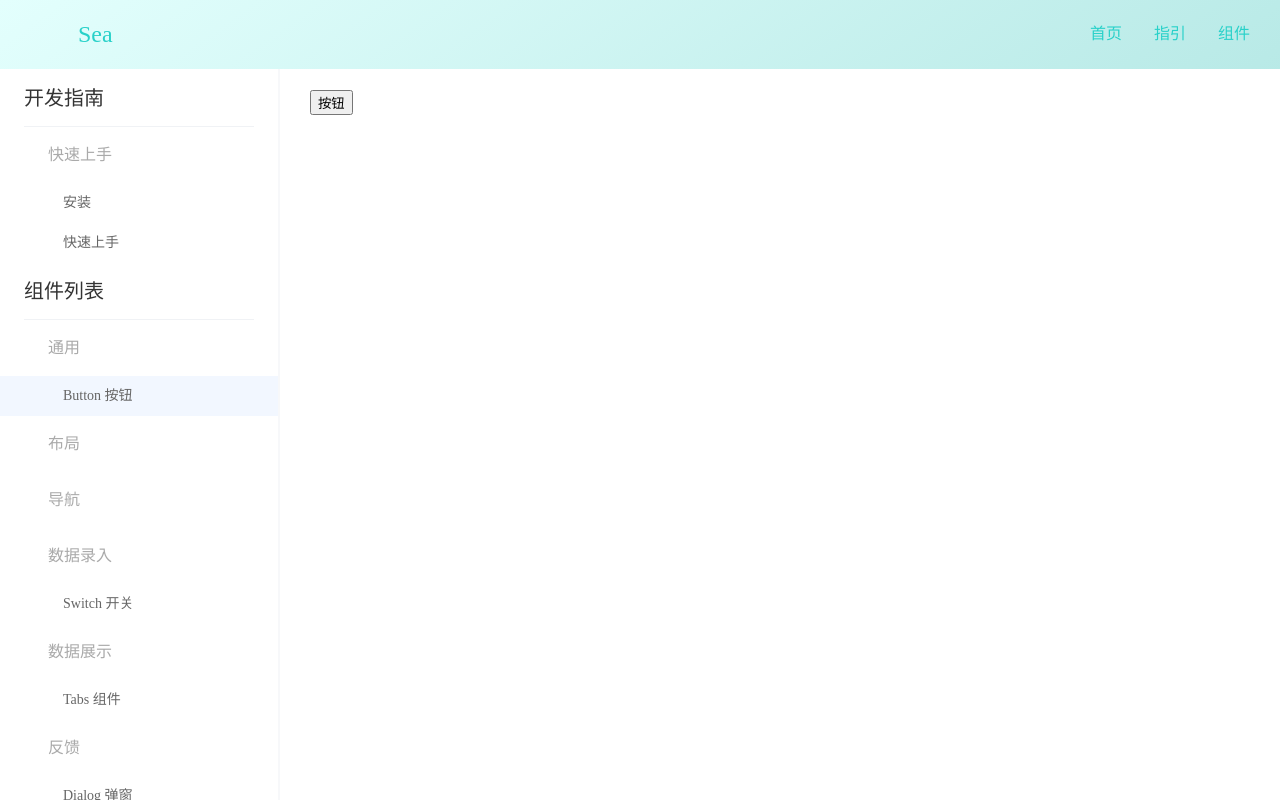
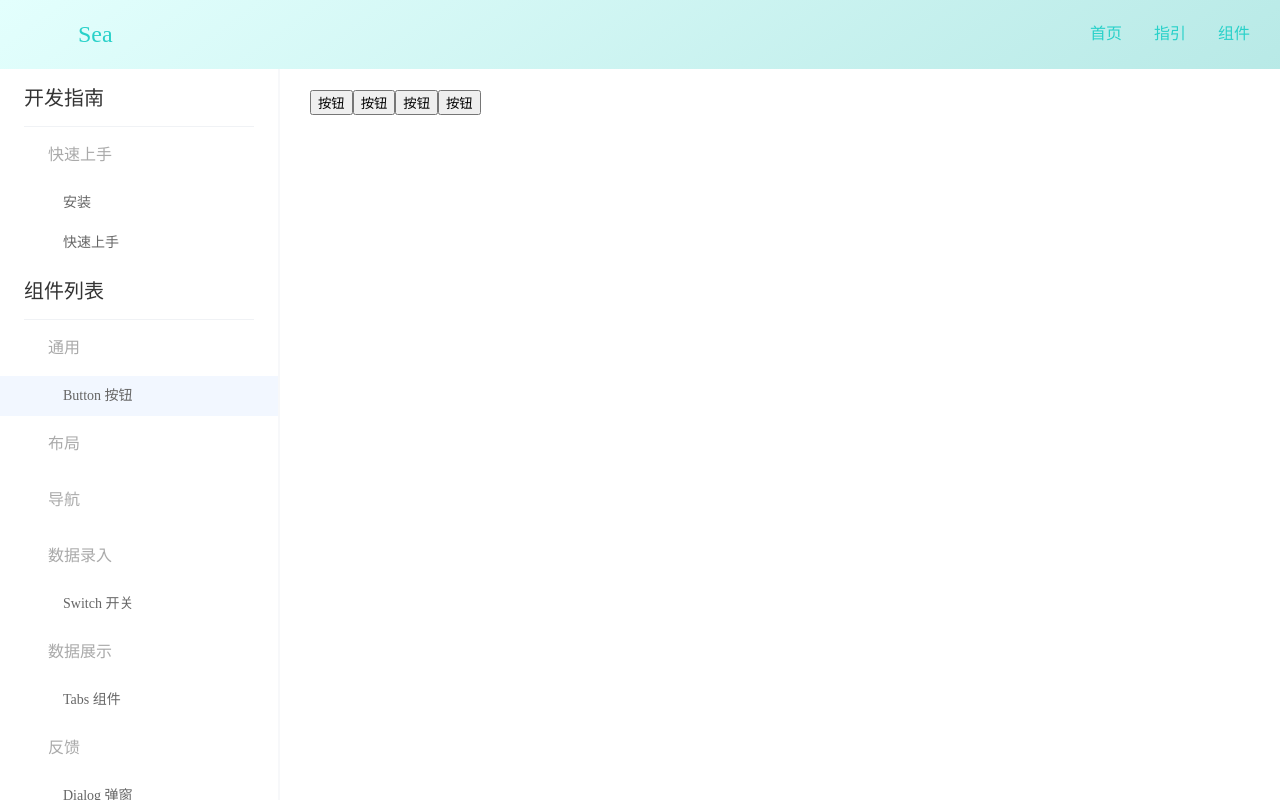
Before and after one commit to yinhaiying/vue3-ts-ui, a Vue app: page /doc/button in a window 1280 px wide. Built offline with nearby package versions, Linux system fonts and the light colour scheme.

Commit message:
修改组件的使用

```diff
--- a/package.json
+++ b/package.json
@@ -11,7 +11,7 @@
     "build": "vue-cli-service build",
     "test:unit": "vue-cli-service test:unit",
     "lint": "vue-cli-service lint",
-    "build:lib":"vue-cli-service build --target lib --name sea-ui-vue --dest lib ./src/lib/index.js"
+    "build:lib":"vue-cli-service build --target lib --name sea-ui-vue --dest lib ./src/lib/index.ts"
   },
   "dependencies": {
     "@types/vue-markdown": "^2.2.1",
--- a/src/components/ButtonDemo.vue
+++ b/src/components/ButtonDemo.vue
@@ -1,18 +1,23 @@
 <template>
   <div class="page">
-    <Button @click = "onClick" size = "small">按钮</Button>
+    <sea-button @click = "onClick" size = "small" theme = "primary">按钮</sea-button>
+    <Button @click = "onClick" size = "small" theme = "link">按钮</Button>
+    <Button @click = "onClick" size = "small" theme = "text">按钮</Button>
+    <Button @click = "onClick" size = "small" >按钮</Button>
   </div>
 </template>
 
 <script lang='ts'>
 import {defineComponent} from 'vue'
-import Button from "@/lib/Button/Button.vue";
+import Button from "@/lib/button/Button.vue";
 export default defineComponent({
   name:'',
   components: {
     Button
   },
-  props: {},
+  props: {
+
+  },
   setup(props){
     const onClick = () => {
       console.log("click");
--- a/src/lib/Button/Button.vue
+++ b/src/lib/Button/Button.vue
@@ -1,17 +1,20 @@
 <template>
-  <div>
-    <button v-bind = $attrs>
+    <button v-bind="$attrs" class = "sea-btn" :class = "`sea-btn-${theme}`">
       <slot></slot>
     </button>
-  </div>
 </template>
 <script lang="ts">
 import { defineComponent } from "vue";
 export default defineComponent({
   inheritAttrs: false,
-  name: "",
+  name: "sea-button",
   components: {},
-  props: {},
+  props: {
+    theme: {
+      type: String,
+      default: "primary",
+    },
+  },
   setup(props) {
     console.log("1");
   },
--- /dev/null
+++ b/src/lib/Button/index.ts
@@ -0,0 +1,6 @@
+import { App } from "vue";
+import Button from "./Button.vue";
+Button.install = (app: App): void => {
+    app.component(Button.name, Button)
+}
+export default Button;
--- a/src/lib/index.js
+++ /dev/null
@@ -1,5 +0,0 @@
-export { default as Switch } from './switch/Switch.vue';
-export { default as Tabs } from './tabs/tabs.vue';
-export { default as TabPanel } from './tabs/tab-panel.vue';
-export { default as Dialog } from './dialog/Dialog.vue';
-export { openDialog as openDialog } from './dialog/openDialog';
--- a/src/main.ts
+++ b/src/main.ts
@@ -4,9 +4,18 @@ import "./assets/scss/reset.css";
 import "./assets/scss/custom.scss";
 import "./assets/scss/github.markdown.css";
 import router from './router';
-import "./lib/index";
+import components from "./lib/index";
 import Markdown from "./components/markdown.vue";
 const app = createApp(App);
 app.use(router);
+
+const componentsList = Object.values(components);
+componentsList.map((item) => {
+    app.component(item.name, item);
+});
+
 app.component("Markdown", Markdown);
+app.component("sea-button", components.Button)
+
+
 app.mount('#app');
--- a/tsconfig.json
+++ b/tsconfig.json
@@ -34,7 +34,7 @@
     "src/**/*.vue",
     "tests/**/*.ts",
     "tests/**/*.tsx"
-, "src/assets/js/bg-animate.js", "src/loaders/docs-loader.js", "src/lib/index.js"  ],
+, "src/assets/js/bg-animate.js", "src/loaders/docs-loader.js", "src/lib/index.ts"  ],
   "exclude": [
     "node_modules"
   ]
```
Also changed, not shown: src/lib/index.ts (added, +14 -0 lines).
